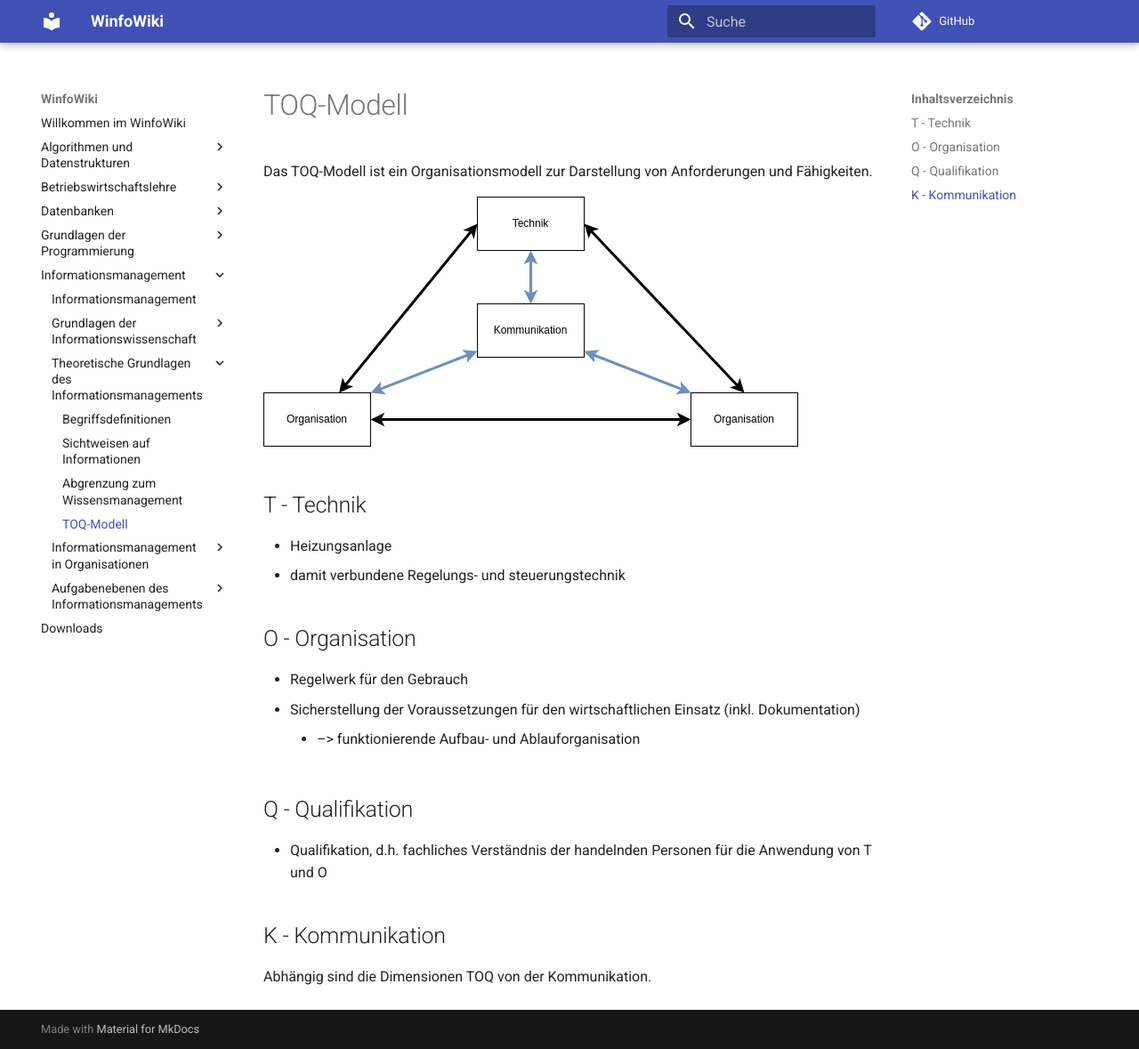
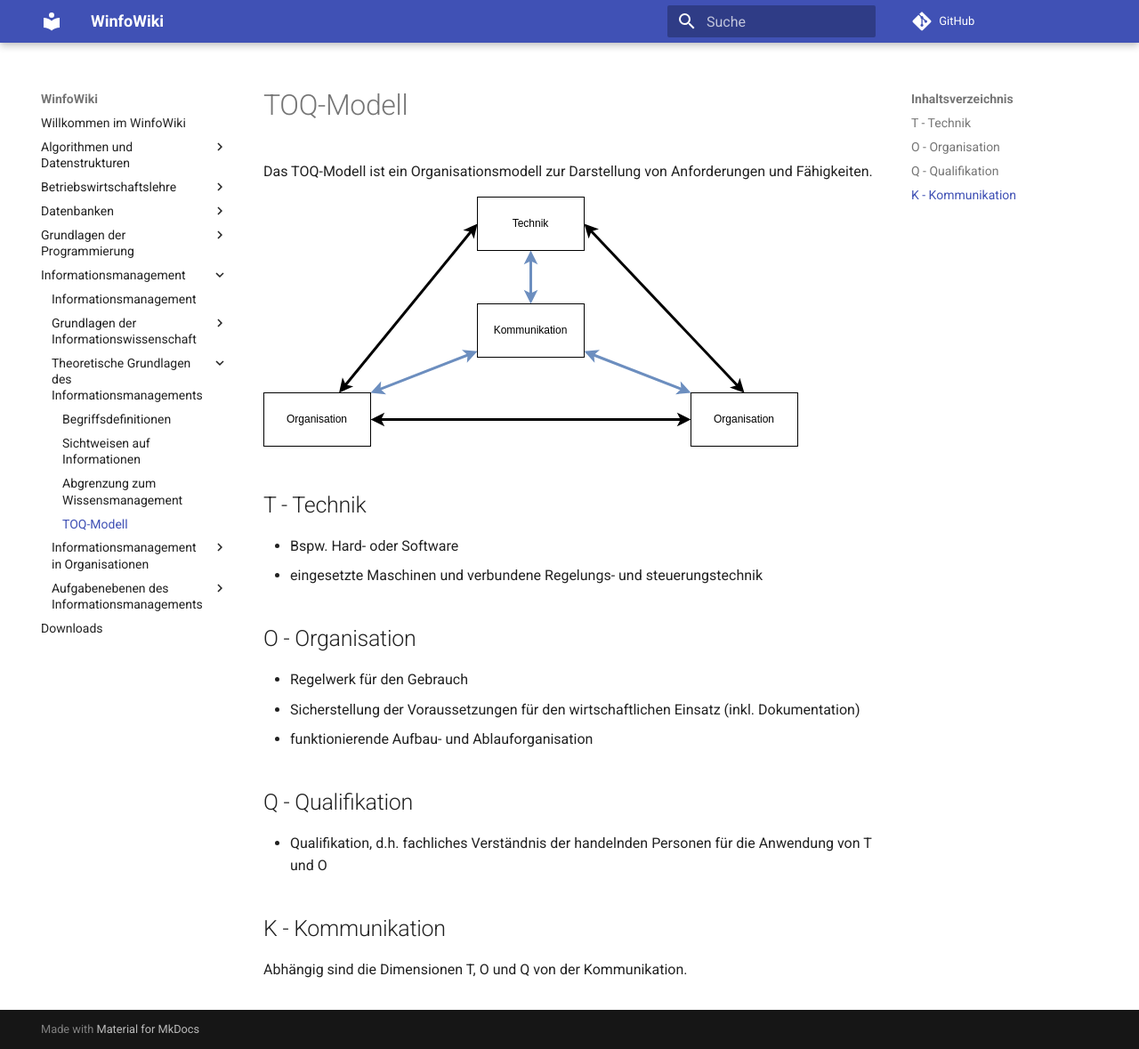
Before and after one commit to heshsum/winfowiki, an MkDocs documentation site: the page built from docs/Informationsmanagement/Theoretische-Grundlagen-des-Informationsmanagements/TOQ-Modell.md, in a window 1280 px wide and 1179 px high. Shown: the whole window at 89% size. Built offline with MkDocs 1.6.1 and Material for MkDocs 9.7.7, drawn with Linux system fonts in a browser that asks for light colours; comment, search, counter and statistics services are not loaded.

Commit message:
TOQ-Modell aktualisiert

```diff
--- a/docs/Informationsmanagement/Theoretische-Grundlagen-des-Informationsmanagements/TOQ-Modell.md
+++ b/docs/Informationsmanagement/Theoretische-Grundlagen-des-Informationsmanagements/TOQ-Modell.md
@@ -4,16 +4,16 @@ Das TOQ-Modell ist ein Organisationsmodell zur Darstellung von Anforderungen und
 ![](img/toq-modell.svg)
 
 ## T - Technik
-- Heizungsanlage
-- damit verbundene Regelungs- und steuerungstechnik
+- Bspw. Hard- oder Software
+- eingesetzte Maschinen und verbundene Regelungs- und steuerungstechnik
 
 ## O - Organisation
 - Regelwerk für den Gebrauch
 - Sicherstellung der Voraussetzungen für den wirtschaftlichen Einsatz (inkl. Dokumentation)
-	- --> funktionierende Aufbau- und Ablauforganisation
+- funktionierende Aufbau- und Ablauforganisation
 
 ## Q - Qualifikation
 - Qualifikation, d.h. fachliches Verständnis der handelnden Personen für die Anwendung von T und O
 
 ## K - Kommunikation
-Abhängig sind die Dimensionen TOQ von der Kommunikation.
+Abhängig sind die Dimensionen T, O und Q von der Kommunikation.
```
